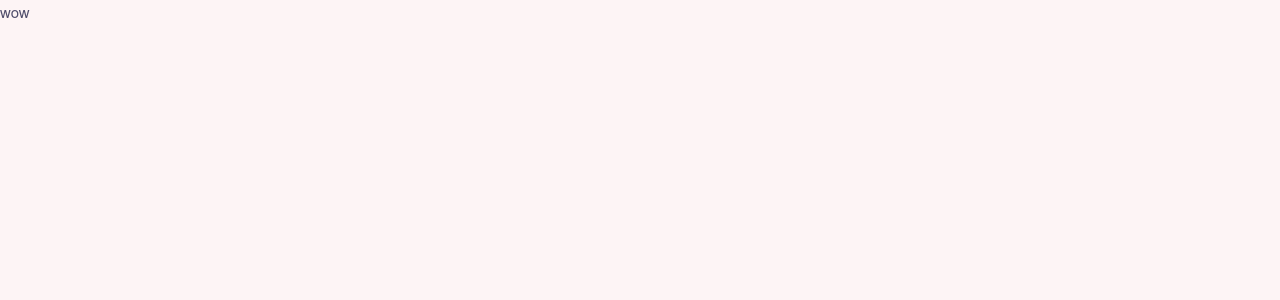
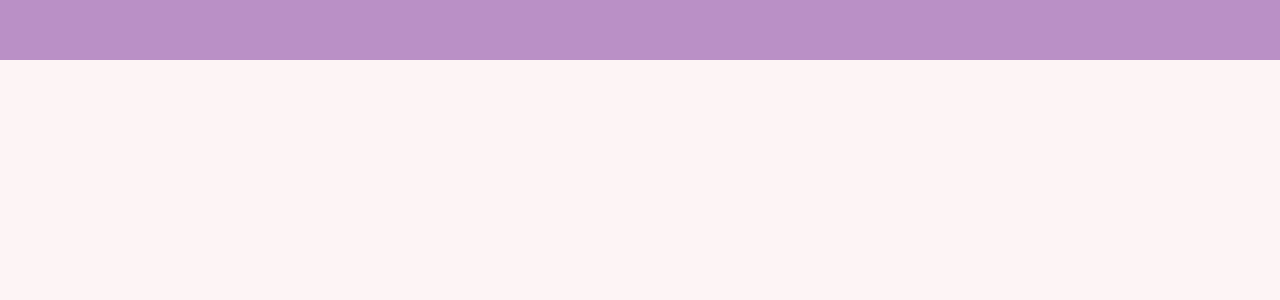
Before and after one commit to MelodyBox/MelodyBox-Client, a React (Vite) app: page / in a window 1280 px wide. Shown: the top 300 px of the page. Built offline with nearby package versions, Linux system fonts and the light colour scheme.

Commit message:
Added Header

```diff
--- a/src/App.tsx
+++ b/src/App.tsx
@@ -1,7 +1,9 @@
+import Header from "./components/Header/Header";
+
 function App() {
   return (
     <div className="App">
-      <p>wow</p>
+      <Header />
     </div>
   );
 }
--- /dev/null
+++ b/src/components/Header/Header.module.less
@@ -0,0 +1,5 @@
+#header {
+  background-color: var(--primary-color);
+  width: 100%;
+  height: 60px;
+}
--- /dev/null
+++ b/src/components/Header/Header.tsx
@@ -0,0 +1,7 @@
+import styles from "./Header.module.less";
+
+function Header() {
+  return <div id={styles.header}></div>;
+}
+
+export default Header;
```
